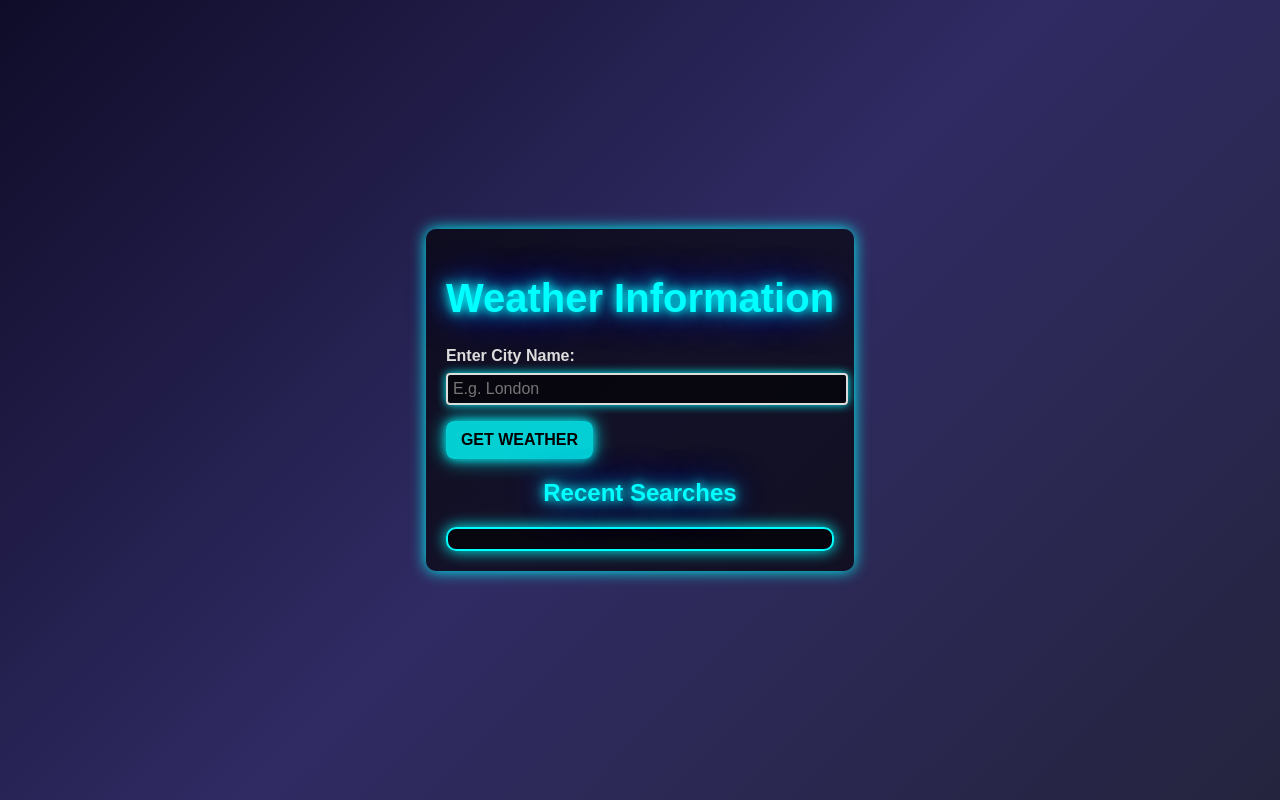
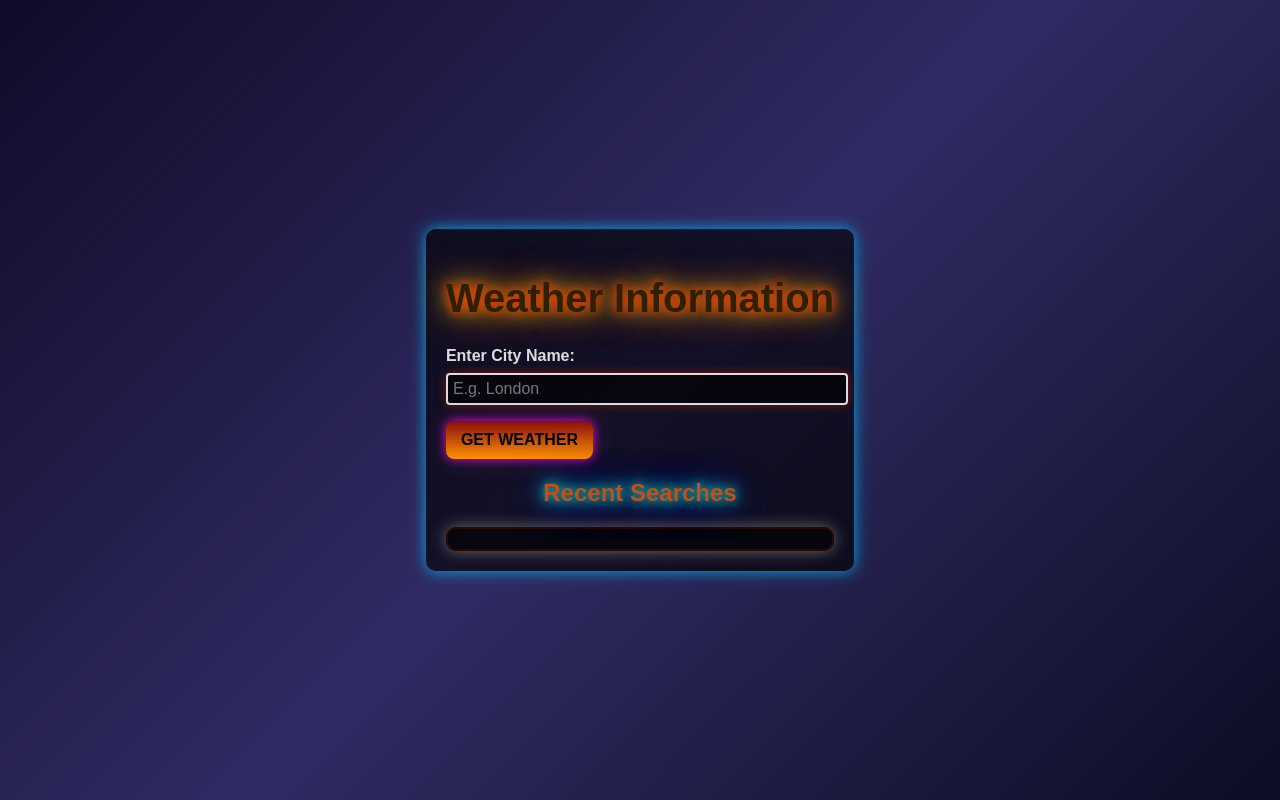
Before and after one commit to kr-learns/Weather-API, a website: page public/index.html in a window 1280 px wide. Drawn offline with Linux system fonts and the light colour scheme.

Commit message:
Update style.css

```diff
--- a/public/style.css
+++ b/public/style.css
@@ -17,7 +17,7 @@ body {
     align-items: center;
     justify-content: center;
     height: 100vh;
-    background: linear-gradient(135deg, #0f0c29, #302b63, #24243e);
+    background: linear-gradient(135deg, #0f0c29, #302b63, #0d0d24);
     overflow: hidden;
 }
 
@@ -27,7 +27,7 @@ body {
     background: rgba(0, 0, 0, 0.6);
     padding: 20px;
     border-radius: 10px;
-    box-shadow: 0 0 15px #0ff;
+    box-shadow: 0 0 15px rgb(8, 173, 232);
 
 }
 
@@ -36,8 +36,8 @@ body {
 }
 
 h1 {
-    color: #0ff;
-    text-shadow: 0 0 10px #0ff, 0 0 20px #0ff, 0 0 40px #00f;
+    color: rgb(45, 33, 2);
+    text-shadow: 0 0 10px rgb(255, 34, 0), 0 0 20px rgb(242, 208, 12), 0 0 40px rgb(236, 121, 5);
     font-size: 2.5em;
     text-align: center;
 }
@@ -59,8 +59,8 @@ input {
     border-radius: 4px;
     font-size: 1rem;
     background: rgba(0, 0, 0, 0.6);
-    color: #0ff;
-    box-shadow: 0 0 10px #0ff;
+    color: rgb(255, 55, 0);
+    box-shadow: 0 0 10px rgb(121, 24, 21);
 }
 
 
@@ -68,14 +68,14 @@ input {
 button {
     padding: 10px 15px;
     border: none;
-    background: rgba(0, 255, 255, 0.8); /* Adjusted background color with opacity */
+    background: linear-gradient(rgba(167, 12, 9, 0.8),rgb(255, 145, 0)); /* Adjusted background color with opacity */
     color: black;
     font-size: 1em;
     font-weight: bold;
     border-radius: 8px;
     cursor: pointer;
     text-transform: uppercase;
-    box-shadow: 0 0 10px rgba(0, 255, 255, 0.8), 0 0 20px rgba(0, 255, 255, 0.8); /* Adjusted box-shadow color with opacity */
+    box-shadow: 0 0 10px rgba(255, 0, 251, 0.8), 0 0 20px rgba(90, 32, 92, 0.8); /* Adjusted box-shadow color with opacity */
     transition: 0.3s ease-in-out;
 }
 
@@ -90,7 +90,7 @@ button:disabled {
 
 
 button:hover {
-    background: #00f;
+    background: rgb(255, 0, 0);
     color: white;
     box-shadow: 0 0 20px #00f, 0 0 40px #00f;
 }
@@ -119,15 +119,15 @@ button:hover {
     background: rgba(0, 0, 0, 0.6);
     padding: 10px;
     border-radius: 10px;
-    box-shadow: 0 0 15px #0ff;
-    border: 2px solid #0ff;
+    box-shadow: 0 0 15px rgb(205, 53, 6);
+    border: 2px solid rgb(0, 19, 19);
     text-align: center;
 
 }
 
 #weather-data p , .temperature {
     margin: 8px 0;
-    color: #0ff;
+    color: rgb(219, 78, 12);
     font-size: 1.1em;
     text-shadow: 0 0 5px #0ff;
 }
@@ -137,9 +137,10 @@ button:hover {
 }
 
 .recent-searches h2 {
-    color: #0ff;
-    text-shadow: 0 0 10px #0ff, 0 0 20px #0ff, 0 0 40px #00f;
+    color: rgb(197, 78, 22);
+    text-shadow: 0 0 10px rgb(25, 174, 156), 0 0 20px #0ff, 0 0 40px #00f;
     font-size: 1.5em;
+    font-weight: 600;
     text-align: center;
 }
 
@@ -147,8 +148,8 @@ button:hover {
     background: rgba(0, 0, 0, 0.6);
     padding: 10px;
     border-radius: 10px;
-    box-shadow: 0 0 15px #0ff;
-    border: 2px solid #0ff;
+    box-shadow: 0 0 15px rgb(109, 107, 107);
+    border: 2px solid rgb(38, 10, 0);
 }
 .recent-item {
     margin:5px;
```
